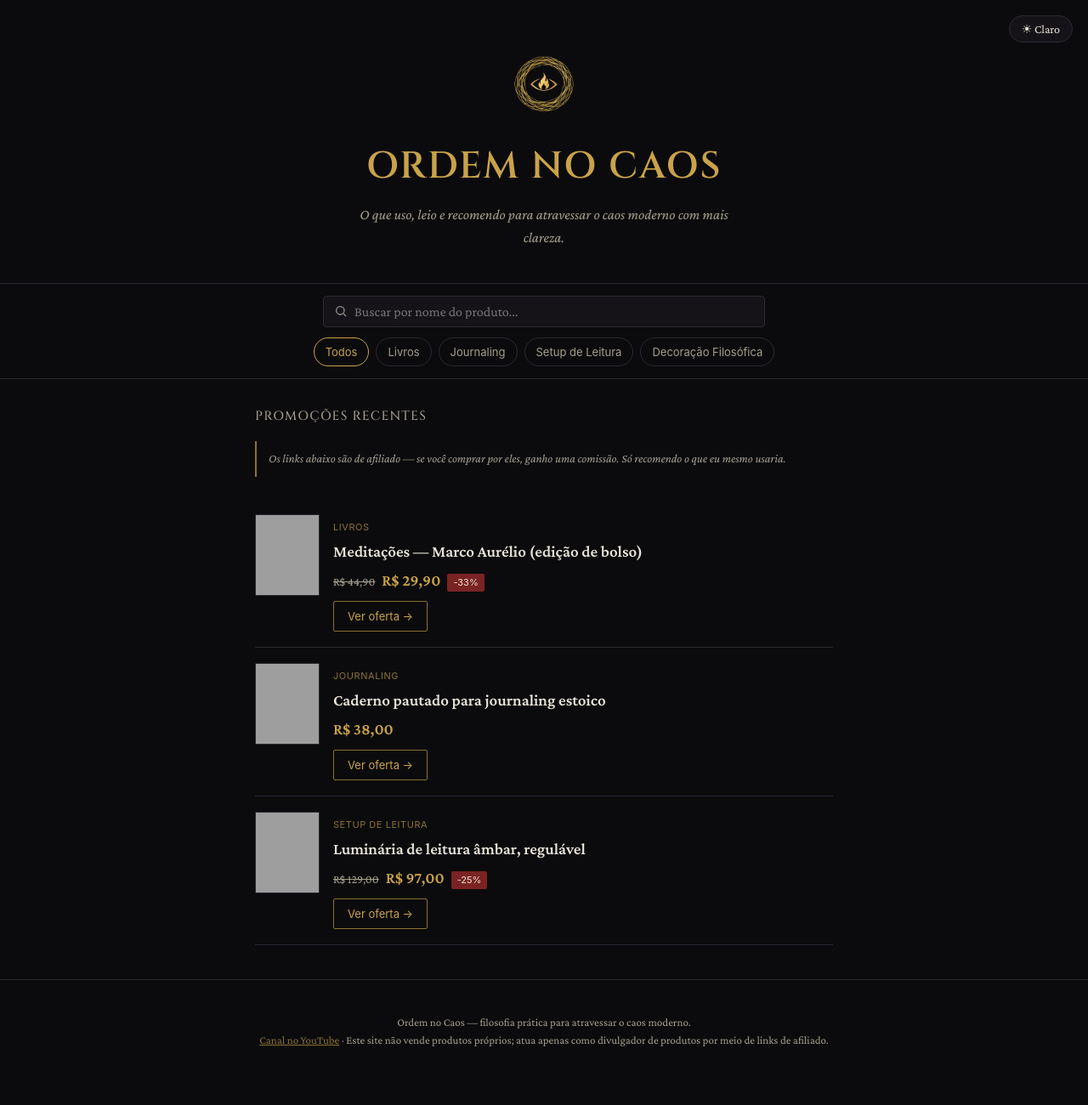
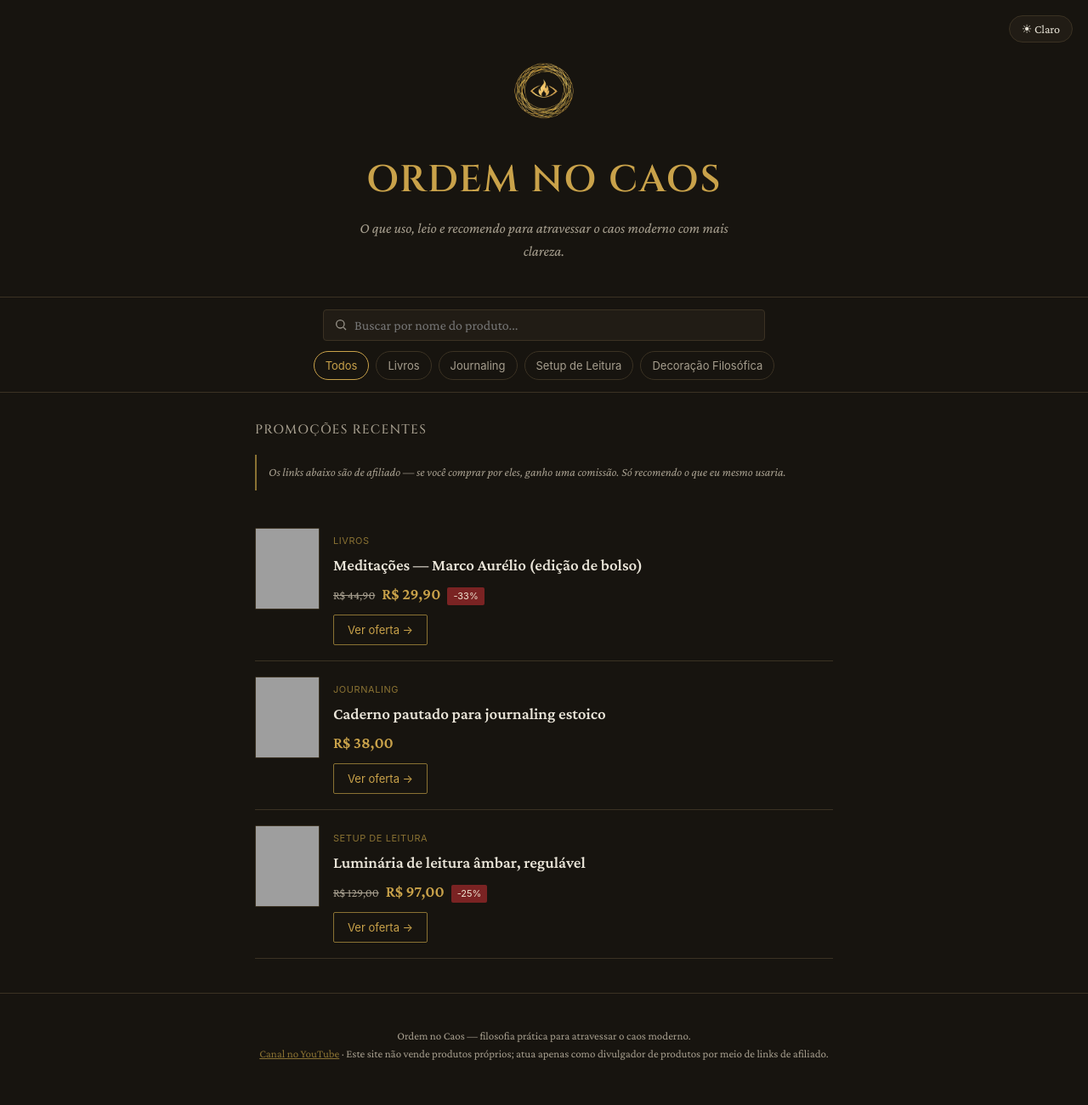
Before and after one commit to ordemnocaos/ordem-no-caos, a Jekyll site: the page built from index.html, in a window 1280 px wide. Shown: the whole page at 85% size. Built offline with Jekyll 4.4.1, drawn with Linux system fonts in a browser that asks for light colours; grey boxes are pictures that could not be loaded.

Commit message:
Add files via upload

```diff
--- a/assets/css/style.css
+++ b/assets/css/style.css
@@ -12,10 +12,10 @@
 }
 /* tema escuro, ativado via data-theme="dark" no <html> */
 html[data-theme="dark"]{
-  --bg:#0B0B0D;
-  --surface:#151318;
-  --surface-2:#1D1A21;
-  --line:#2C2731;
+  --bg:#17140F;
+  --surface:#211C15;
+  --surface-2:#2B2419;
+  --line:#3B3223;
   --ink:#E9E4D8;
   --ink-dim:#A69E8E;
   --gold:#C9A24A;
@@ -41,7 +41,17 @@ header.hero{
   color:var(--ink); border-radius:20px; padding:7px 14px;
   font-family:'Crimson Pro',serif; font-size:14px; cursor:pointer;
 }
-.emblem{width:88px; height:88px; margin:0 auto 18px; display:block; object-fit:contain;}
+.emblem-wrap{
+  width:104px; height:104px; margin:0 auto 18px;
+  display:flex; align-items:center; justify-content:center;
+  border-radius:50%;
+}
+/* no tema claro a logo é dourado-fino sobre pergaminho e some de contraste;
+   um halo escuro sutil atrás resolve isso. No escuro não precisa. */
+html:not([data-theme="dark"]) .emblem-wrap{
+  background:radial-gradient(circle, rgba(42,33,24,0.80) 0%, rgba(42,33,24,0.45) 55%, rgba(42,33,24,0) 78%);
+}
+.emblem{width:88px; height:88px; display:block; object-fit:contain;}
 h1.word{
   font-family:'Cinzel', serif; font-weight:600;
   font-size:clamp(30px,5vw,44px); letter-spacing:.04em;
```
